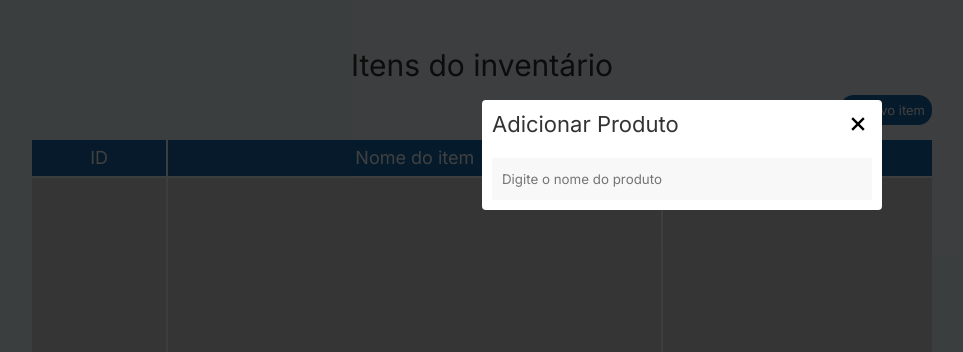
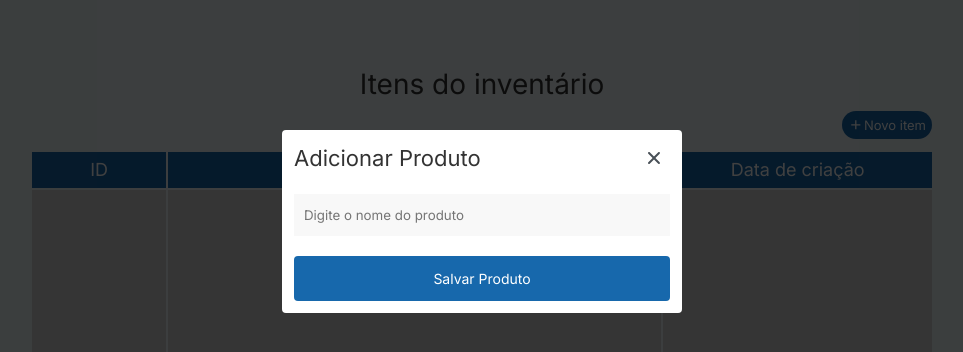
Before and after one commit to renandcr/konia_project_interface, a React (Create React App) app: page / in a window 1280 px wide. Both pictures are taken after a click on the button "Novo item". Shown: the top 352 px of the page, without its empty margins (158-1121 px from the left). Built offline with nearby package versions, Linux system fonts and the light colour scheme.

Commit message:
feat: Desenvolver componente ModalAddProducts. Implantar plano de fundo escuro quando o modal é exibido. Implantar animação de entrada e saída do componente.

```diff
--- a/src/components/AddButton/style.ts
+++ b/src/components/AddButton/style.ts
@@ -6,7 +6,7 @@ export const AddButtonContainer = styled.button<IAddButton>`
   display: flex;
   align-items: center;
   align-self: flex-end;
-  padding: 7px;
+  padding: 6px;
   width: ${(props) => props.width};
   height: ${(props) => props.height};
   font-size: 10px;
--- a/src/components/DefaultButton/style.ts
+++ b/src/components/DefaultButton/style.ts
@@ -6,7 +6,7 @@ export const DefaultButtonContainer = styled.button<IDefaultButton>`
   width: ${(props) => props.width};
   height: ${(props) => props.height};
   background-color: ${VARIABLES.blueColor};
-  font-size: 13px;
+  font-size: 14px;
   padding: 8px;
   color: #ffffff;
   border-radius: 4px;
--- a/src/components/InventoryBox/style.ts
+++ b/src/components/InventoryBox/style.ts
@@ -14,10 +14,13 @@ export const InventoryBoxOneContainer = styled.div`
   margin-bottom: 2px;
   background-color: ${VARIABLES.blueColor};
   h2 {
-    font-size: 10px;
+    font-size: 11px;
     line-height: 14px;
     color: #ffffff;
 
+    @media only screen and (min-width: 375px) {
+      font-size: 12px;
+    }
     @media only screen and (min-width: 425px) {
       font-size: 14px;
     }
--- a/src/components/ModalAddProducts/index.tsx
+++ b/src/components/ModalAddProducts/index.tsx
@@ -1,5 +1,6 @@
 import { motion, AnimatePresence } from "framer-motion";
-import { GrFormClose } from "react-icons/gr";
+import DefaultButton from "../DefaultButton";
+import { IoIosClose } from "react-icons/io";
 import { Dispatch } from "react";
 
 import {
@@ -36,23 +37,15 @@ const ModalAddProducts: React.FC<IModalAddProducts> = ({
           >
             <ModalAddProductsTitleContainer>
               <h1>Adicionar Produto</h1>
-              <GrFormClose
+              <IoIosClose
                 className="icon_close"
                 onClick={() => setDisplayModal(false)}
               />
             </ModalAddProductsTitleContainer>
             <ModalAddProductsTextFieldContainer>
-              <input
-                type="text"
-                placeholder="Digite o nome do produto"
-                // value={search}
-                // onChange={}
-                // onKeyDown={(e) => {
-                //   if (e.key === "Enter")
-                //     dispatch(actionSearchProduct(search, dbProducts));
-                // }}
-              />
+              <input type="text" placeholder="Digite o nome do produto" />
             </ModalAddProductsTextFieldContainer>
+            <DefaultButton height="45px">{"Salvar Produto"}</DefaultButton>
           </motion.div>
         </ModalAddProductsContainer>
       )}
--- a/src/components/ModalAddProducts/style.ts
+++ b/src/components/ModalAddProducts/style.ts
@@ -2,79 +2,52 @@ import { VARIABLES } from "../../styles/global";
 import styled from "styled-components";
 
 export const ModalAddProductsContainer = styled.div`
-  /* width: 400px;
-  height: 300px;
-  background-color: lightgray; */
-
+  display: flex;
+  justify-content: center;
+  width: 100%;
   .modal_add {
-    /* width: 400px; */
-    /* height: 300px; */
-    /* background-color: gray; */
-    background-color: #ffffff;
-    /* background-color: #f8f8f8; */
-
     display: flex;
     flex-direction: column;
     row-gap: 20px;
-    /* align-items: center; */
+    margin-top: 130px;
+    position: fixed;
+    z-index: 3;
+    padding: 12px;
+    border-radius: 4px;
     width: 100%;
     max-width: 400px;
-    /* background-color: green; */
-    /* padding-bottom: 1px; */
-    /* border-radius: 0 0 4px 0; */
-    position: fixed;
-    z-index: 3;
-    padding: 10px;
-    margin-top: 100px;
-    /* align-self: center; */
-    border-radius: 4px;
-
-    /* border: solid 1px red; */
+    background-color: #ffffff;
   }
-
   .icon_close {
-    font-size: 28px;
+    font-size: 32px;
     cursor: pointer;
+    color: ${VARIABLES.grayColor3};
     :hover {
       opacity: 50%;
       transition: 0.5s;
     }
   }
-  /* border: solid 1px red; */
 `;
 
 export const ModalAddProductsTitleContainer = styled.div`
   display: flex;
   justify-content: space-between;
   align-items: center;
-
-  /* border: solid 1px green; */
   h1 {
     font-size: 22px;
-    /* font-weight: 500; */
     line-height: 22px;
     color: ${VARIABLES.grayColor};
-
-    /* @media only screen and (min-width: 425px) {
-      font-size: 26px;
-      line-height: 26px;
-    }
-    @media only screen and (min-width: 768px) {
-      font-size: 30px;
-      line-height: 30px;
-    } */
   }
 `;
+
 export const ModalAddProductsTextFieldContainer = styled.div`
   height: 42px;
   border-radius: 4px;
   input {
+    width: 100%;
+    height: 100%;
+    padding-left: 10px;
     border: none;
-    height: 100%;
-    width: 100%;
-    padding-left: 10px;
     background-color: #f8f8f8;
   }
-
-  /* border: solid purple 1px; */
 `;
--- a/src/pages/style.ts
+++ b/src/pages/style.ts
@@ -12,8 +12,8 @@ export const HomePageComponent = styled.section`
   display: flex;
   align-items: center;
   flex-direction: column;
-  margin-top: 50px;
-  row-gap: 15px;
+  margin-top: 70px;
+  row-gap: 13px;
   width: 98%;
   max-width: 900px;
   h1 {
@@ -26,8 +26,8 @@ export const HomePageComponent = styled.section`
       line-height: 26px;
     }
     @media only screen and (min-width: 768px) {
-      font-size: 30px;
-      line-height: 30px;
+      font-size: 28px;
+      line-height: 28px;
     }
   }
 `;
--- a/src/styles/global.js
+++ b/src/styles/global.js
@@ -20,5 +20,6 @@ export const VARIABLES = {
   blueColor: "#1768ac",
   grayColor: "#333",
   grayColor2: "#d3d3d3",
+  grayColor3: "#495057",
   colorDarkBackground: "rgba(0, 0, 0, 0.75)",
 };
```
Also changed, not shown: 1 other file (tests, documents, lock files or other folders).
